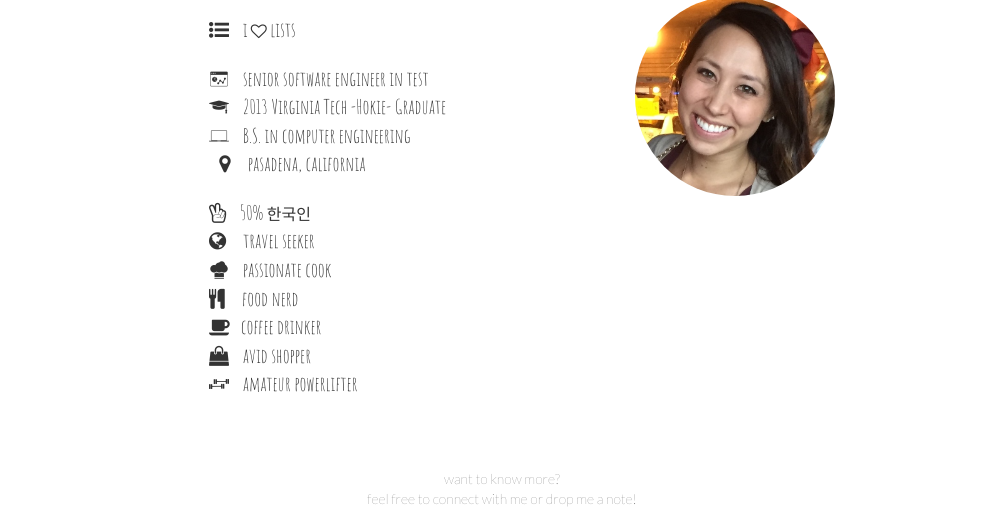
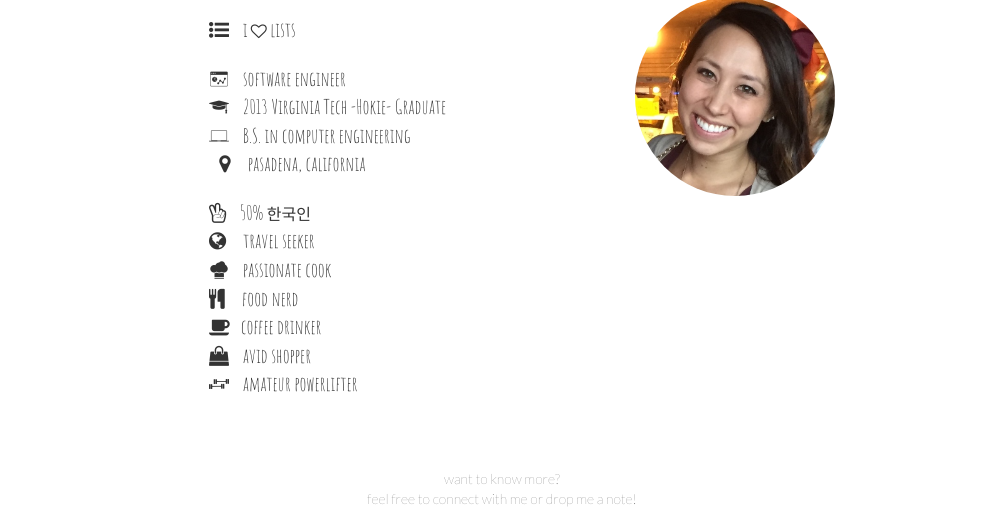
Before and after one commit to sgluzins/sashagluzinski-v1, a plain HTML site: page about.html in a window 1280 px wide. Shown: the part 248-774 px from the top of the page, without its empty margins (138-1141 px from the left). Drawn offline with nearby package versions, Linux system fonts and the light colour scheme; files whose address does not match are found by name.

Commit message:
Update about.html

```diff
--- a/about.html
+++ b/about.html
@@ -52,7 +52,7 @@
             <i class="fa fa-heart-o" style="font-size: 16px"></i> lists</li>
           <br>
           <li>
-            <i class="icofont icofont-dashboard-web"></i>&nbsp;&nbsp;&nbsp; senior software engineer in test</li>
+            <i class="icofont icofont-dashboard-web"></i>&nbsp;&nbsp;&nbsp; software engineer</li>
           <li>
             <i class="icofont icofont-hat-alt"></i>&nbsp;&nbsp;&nbsp; 2013 Virginia Tech -Hokie- Graduate</li>
           <li>
```
